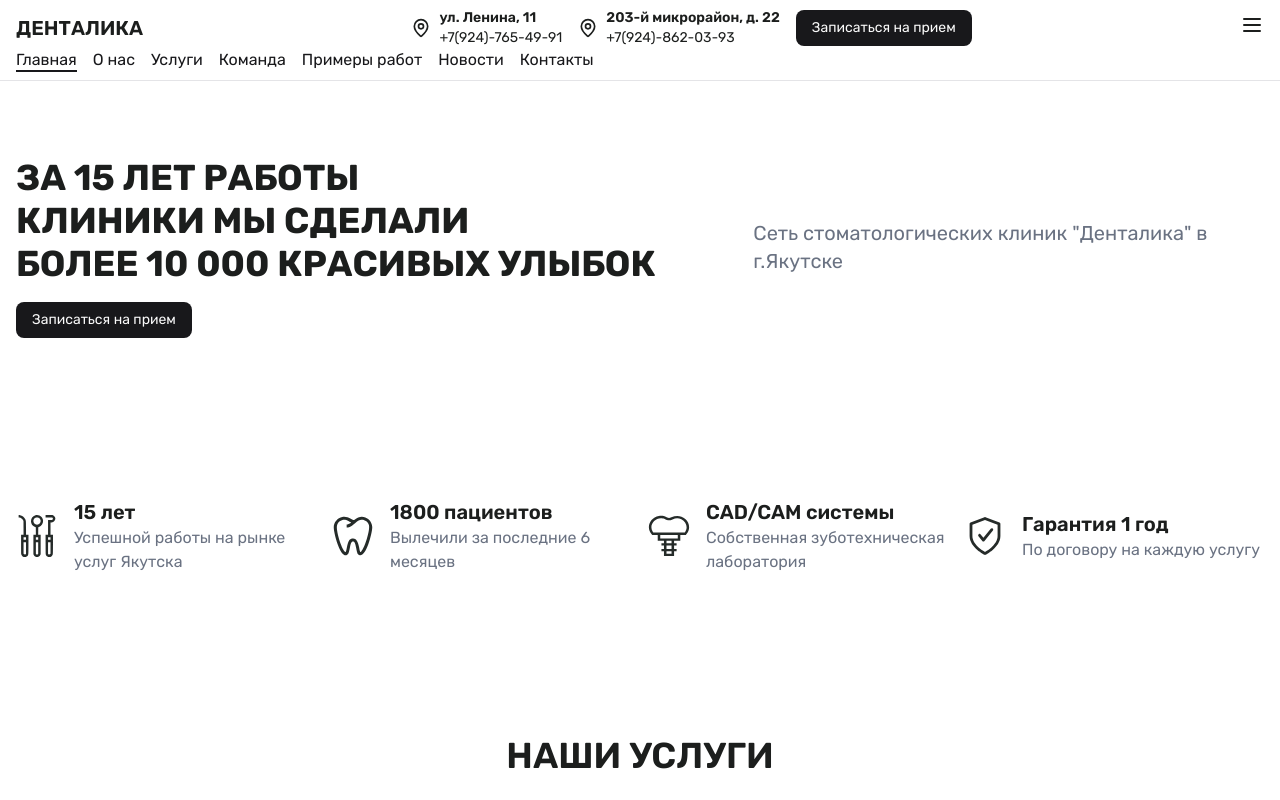
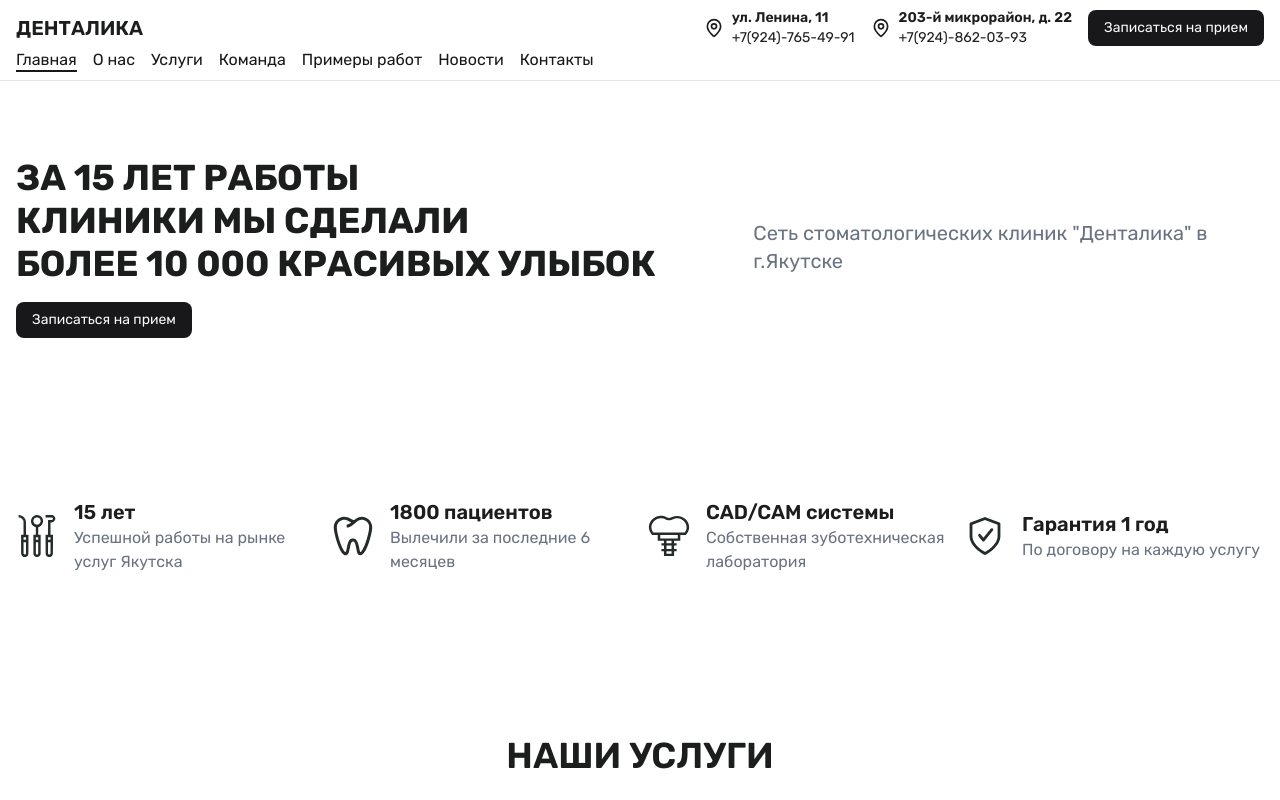
Before and after one commit to Igorlight/dentalika, a Next.js app: page / in a window 1280 px wide. Shown: the top 800 px of the page. Built offline with nearby package versions, Linux system fonts and the light colour scheme.

Commit message:
dentalika1.5

```diff
--- a/src/components/Header.tsx
+++ b/src/components/Header.tsx
@@ -43,7 +43,7 @@ export default function Header() {
             </Link>
             <ContactUs className="cursor-pointer" />
           </div>
-          <div>
+          <div className="md:hidden">
             <Sheet>
               <SheetTrigger>
                 <MenuIcon className="w-6 h-6 fill-primary" />
```
